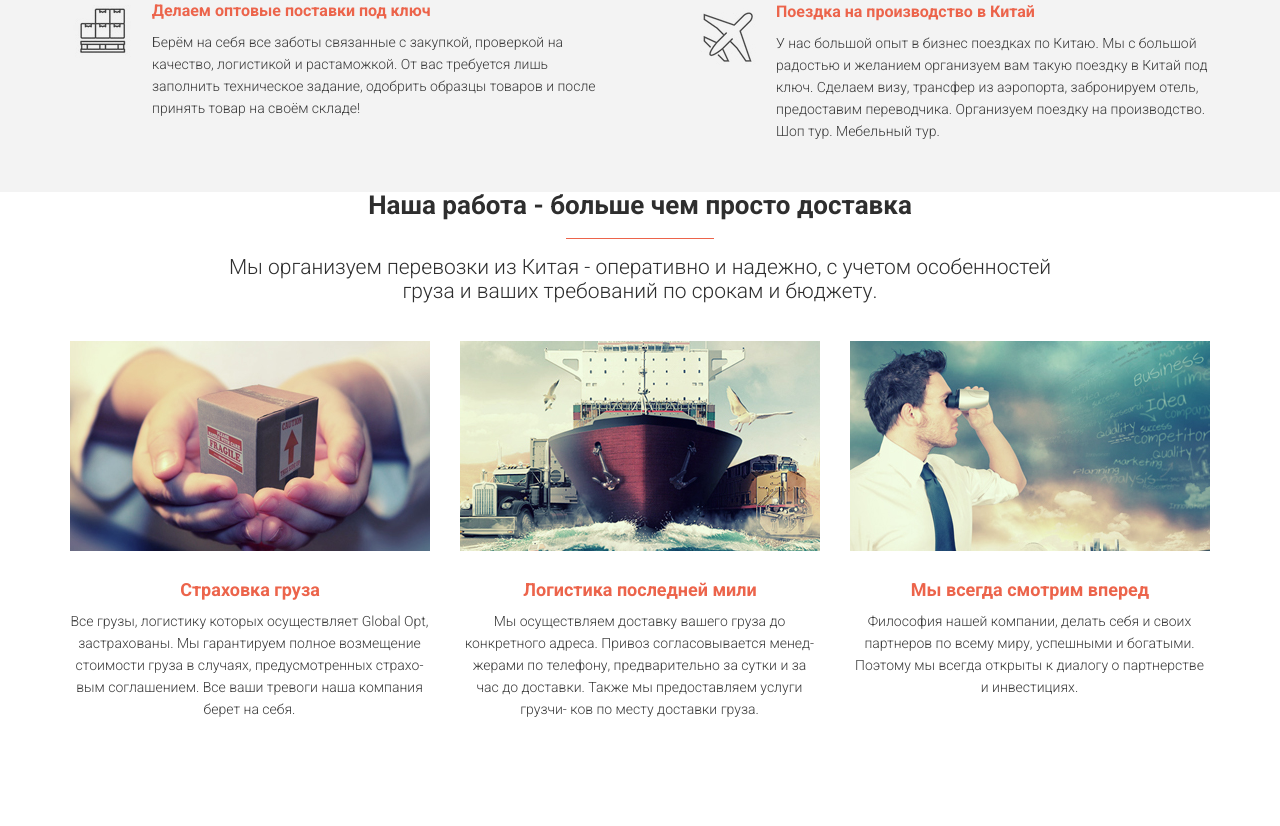
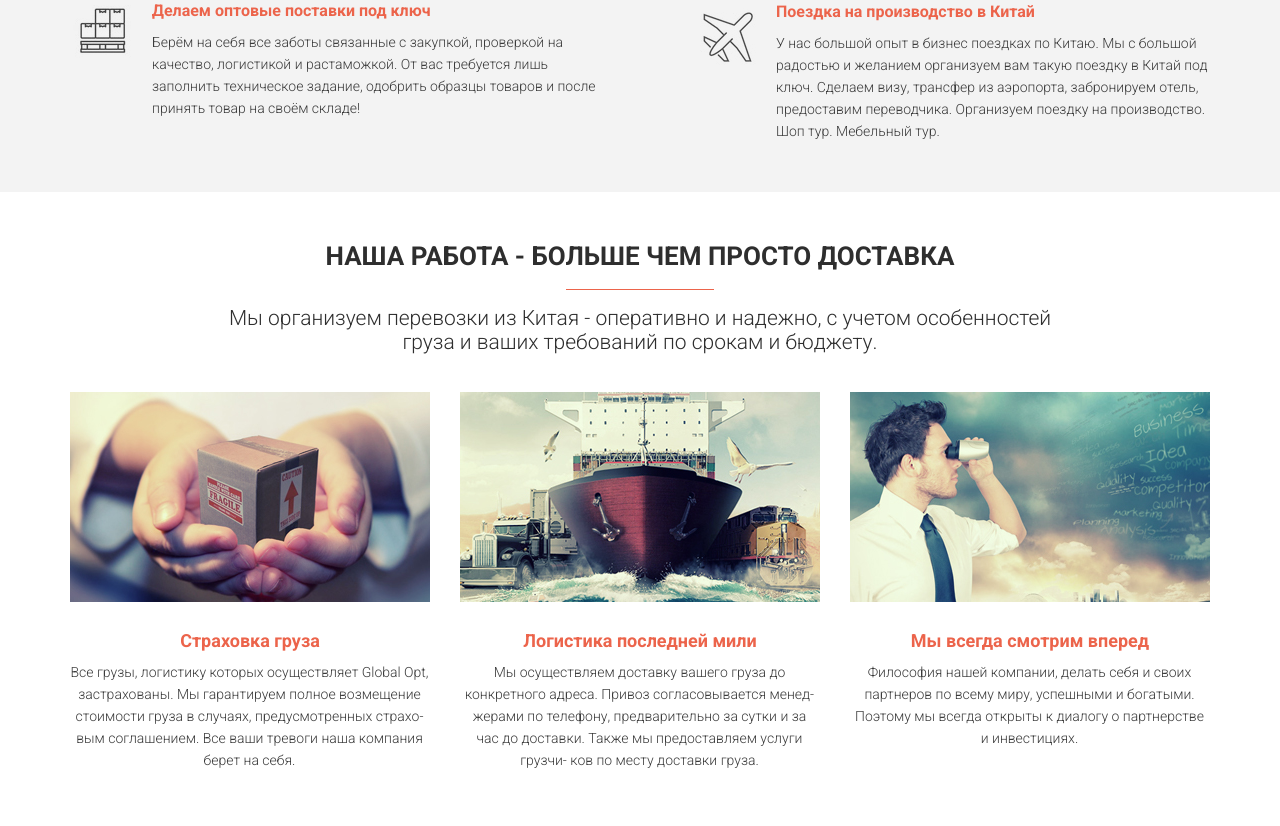
Before and after one commit to NorbZ1337/delivery-from-china, a plain HTML site: page index.html in a window 1280 px wide. Shown: the part 1125-1951 px from the top of the page. Before the commit the page ends 1900 px from the top, so only its background shows below. Drawn offline with Linux system fonts and the light colour scheme.

Commit message:
2 Секция

```diff
--- a/scss/components/_sectiontwo.scss
+++ b/scss/components/_sectiontwo.scss
@@ -5,6 +5,8 @@
         font-weight: bold;
         text-align: center;
         color: $light-black;
+        margin-top: 51px;
+        text-transform: uppercase;
     }
 
     &__cards {
```
Also changed, not shown: icon/QR.svg (deleted), icon/airplane.svg (deleted), icon/boxes.svg (deleted), icon/document.svg (deleted), icon/house.svg (deleted), icon/people.svg (deleted), icon/shop.svg (deleted), icon/worldmoney.svg (deleted), scss/styles.css, 1 other file.
